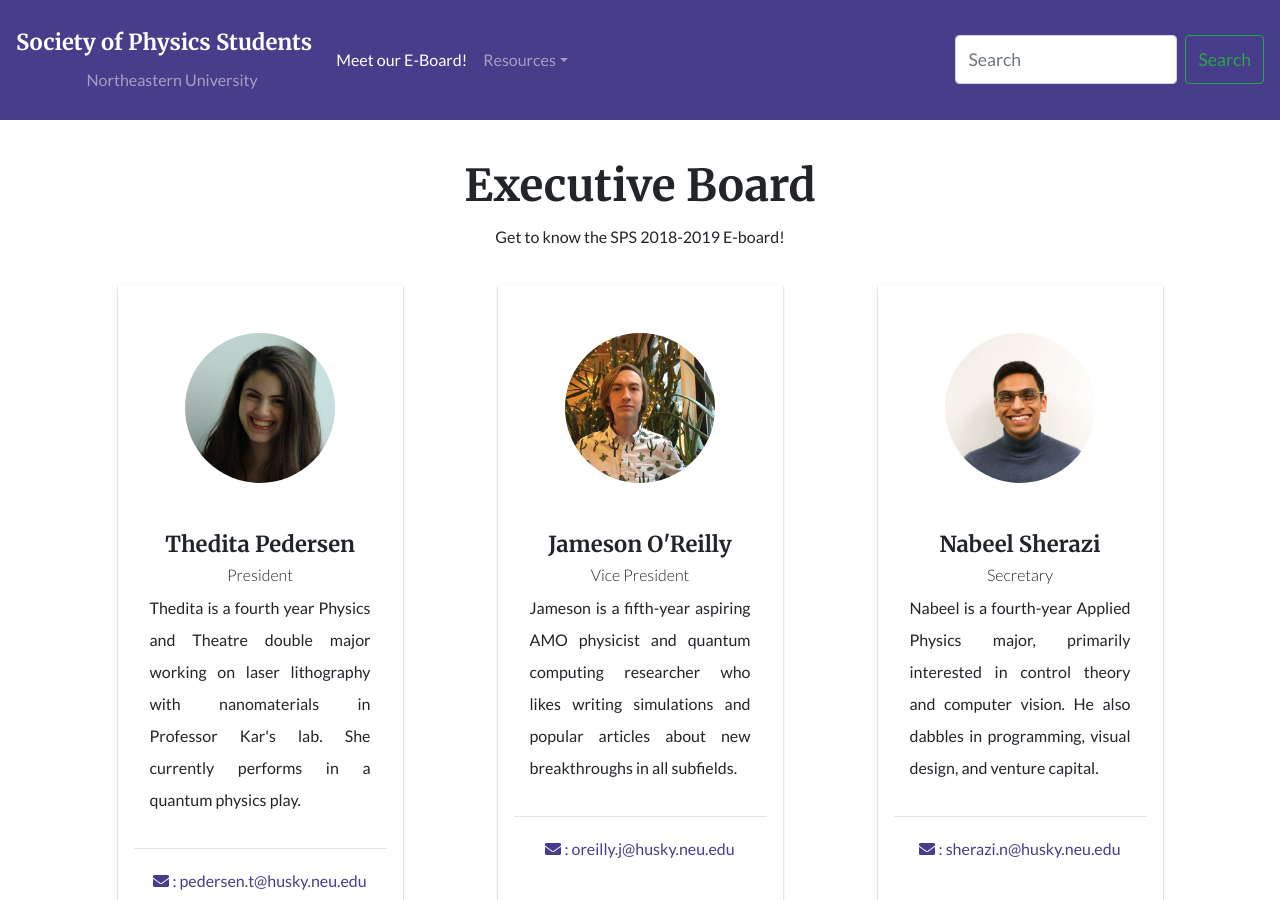
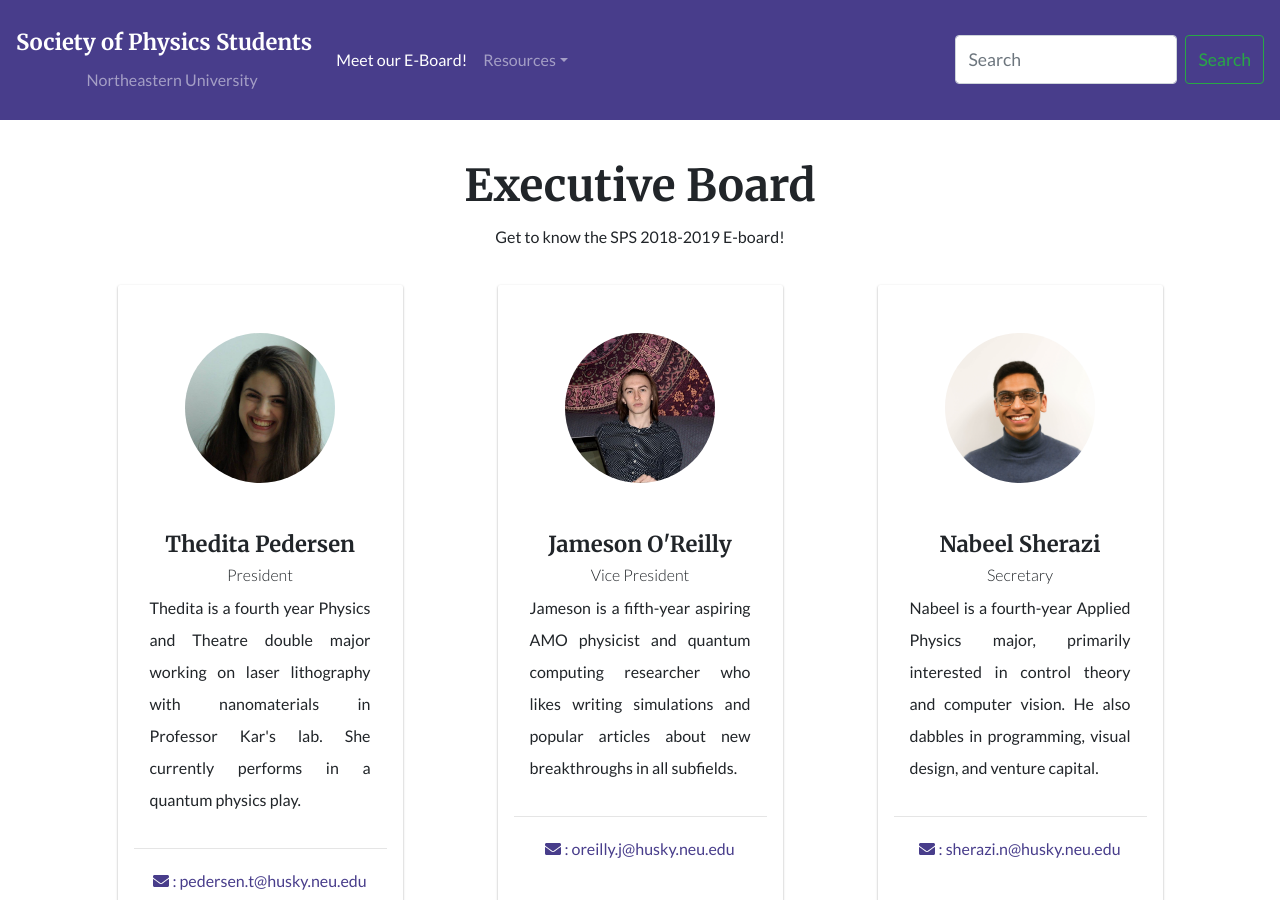
Before and after one commit to vegajustin26/sps-website, a Jekyll site: the page built from pages/org.md, in a window 1280 px wide and 900 px high. Built offline with Jekyll 4.4.1, drawn with Linux system fonts in a browser that asks for light colours; nearby versions of some CDN libraries.

Commit message:
update jameson's picture

```diff
--- a/_data/eboard.yml
+++ b/_data/eboard.yml
@@ -8,7 +8,7 @@
   name: Jameson O'Reilly
   email: oreilly.j@husky.neu.edu
   bio: Jameson is a fifth-year aspiring AMO physicist and quantum computing researcher who likes writing simulations and popular articles about new breakthroughs in all subfields.
-  photo: jameson.jpg
+  photo: jameson.png
 
 - position: Secretary
   name: Nabeel Sherazi
```
Also changed, not shown: assets/img/jameson.jpg (deleted), assets/img/jameson.png (added).
